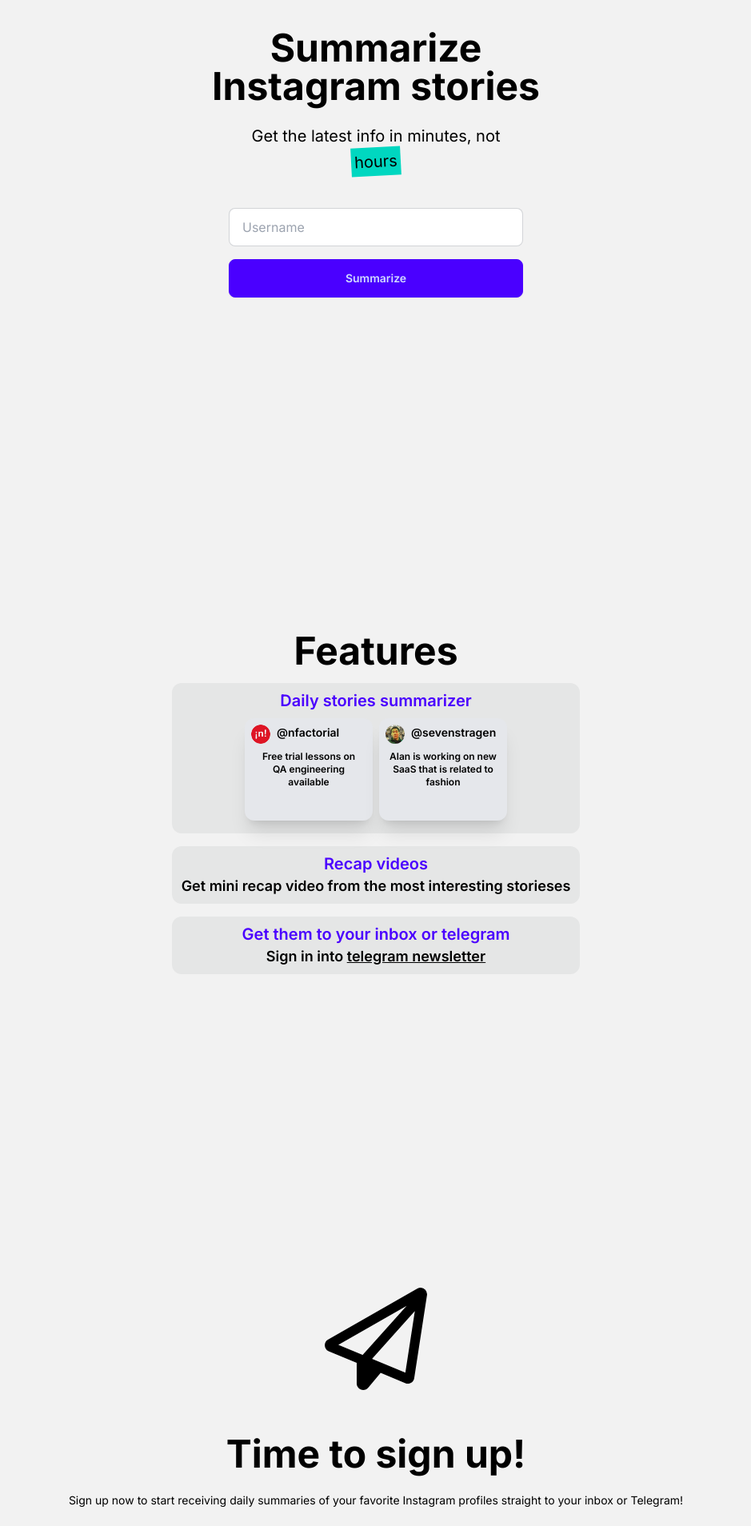
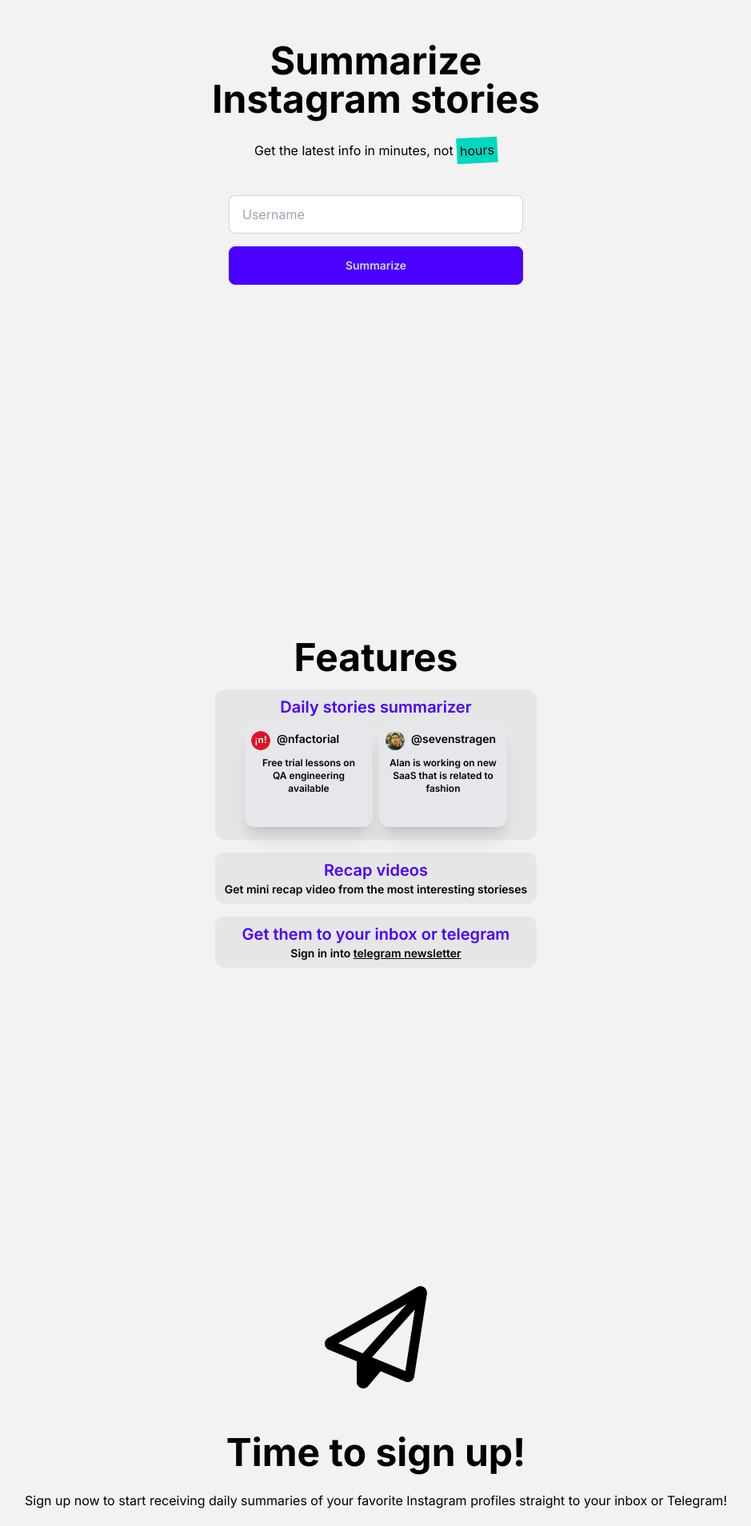
Before and after one commit to rendizi/stay-connected-web, a Next.js app: page / in a window 1280 px wide. Shown: the part 260-2168 px from the top of the page at 80% size, without its empty margins (170-1109 px from the left). Built offline with nearby package versions, Linux system fonts and the light colour scheme; no server answers.

Commit message:
text font

```diff
--- a/src/app/components/Hero.tsx
+++ b/src/app/components/Hero.tsx
@@ -60,7 +60,7 @@ export default function Hero({ setUsername }: HeroProps) {
             <div className="hero-content text-center">
                 <div className="max-w-md mx-auto">
                 <h1 className="text-5xl font-bold">Summarize Instagram stories</h1>
-                <p className="py-6 px-10 text-xl">
+                <p className="py-6 px-10 text-md">
                 Get the latest info in minutes, not <span style={{ display: 'inline-block', transform: 'rotate(-3deg)' }} className="bg-accent px-1 py-1 text-black">hours</span>
                 </p>
                 <div className='pl-10 pr-10'>
@@ -115,11 +115,11 @@ export default function Hero({ setUsername }: HeroProps) {
                         </div>
                     <div className='bg-base-300 text-primary px-3 py-2  mt-4 text-center text-xl font-semibold rounded-xl'>
                         <h2>Recap videos</h2>
-                        <p className='text-black dark:text-white text-lg'>Get mini recap video from the most interesting storieses</p>
+                        <p className='text-black dark:text-white text-sm'>Get mini recap video from the most interesting storieses</p>
                     </div>
                     <div className='bg-base-300 text-primary px-3 py-2 mt-4 text-xl text-center font-semibold rounded-xl'>
                         <h2>Get them to your inbox or telegram</h2>
-                        <p className='text-black dark:text-white text-lg'>Sign in into <a href={`https://t.me/Stay_Connected_Bot?start=${token}`} className='text-decoration' type='_blank'><u>telegram newsletter</u></a></p>
+                        <p className='text-black dark:text-white text-sm'>Sign in into <a href={`https://t.me/Stay_Connected_Bot?start=${token}`} className='text-decoration' type='_blank'><u>telegram newsletter</u></a></p>
                         </div>
                 </div>
                 </div>
@@ -130,7 +130,7 @@ export default function Hero({ setUsername }: HeroProps) {
             <FaRegPaperPlane className="max-w-sm rounded-lg text-6xl md:text-6xl lg:text-8xl xl:text-9xl" />
             <div className='p-10'>
                 <h1 className="text-5xl font-bold text-center">Time to sign up!</h1>
-                <p className="py-6 text-center text-sm">Sign up now to start receiving daily summaries of your favorite Instagram profiles straight to your inbox or Telegram!</p>
+                <p className="py-6 text-center text-md">Sign up now to start receiving daily summaries of your favorite Instagram profiles straight to your inbox or Telegram!</p>
                 <div className='flex justify-center align-center'>
                 <a className="btn btn-primary w-full" href="/auth" >Sign up</a>
                 </div>
```
